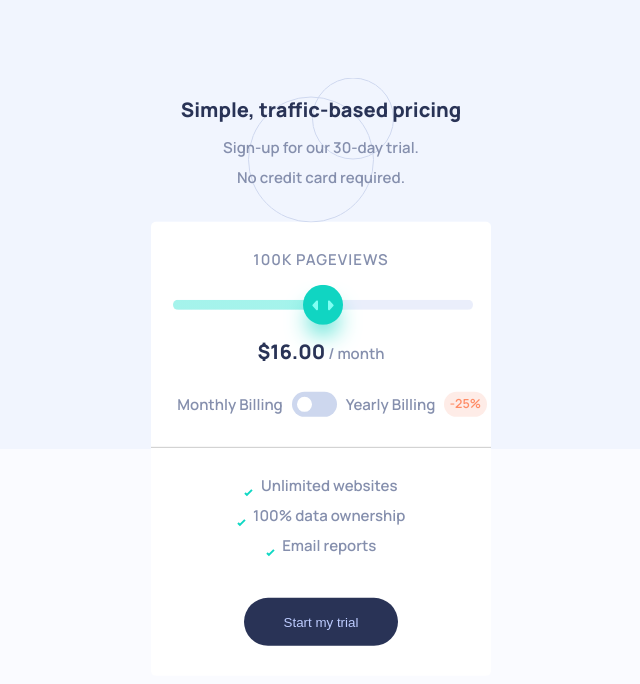
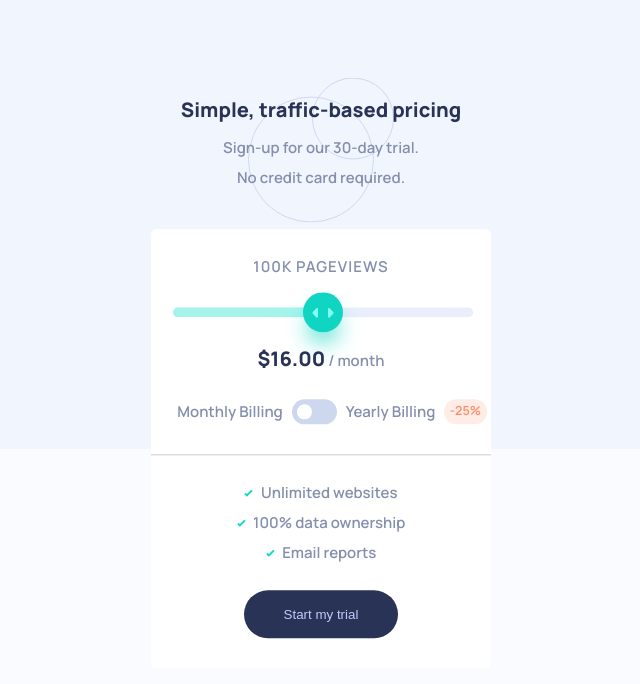
Before and after one commit to nicyuvi/interactive-pricing-component-solution, a React (Create React App) app: page / in a window 1280 px wide. Shown: the top 684 px of the page, without its empty margins (319-959 px from the left). Built offline with nearby package versions, Linux system fonts and the light colour scheme.

Commit message:
Fix footer text spacing

```diff
--- a/src/App/FooterText.js
+++ b/src/App/FooterText.js
@@ -4,16 +4,16 @@ import iconCheck from '../images/icon-check.svg';
 function FooterText() {
   return (
     <>
-      <div className='footer-container__text pricing-container__group'>
-        <div className='flex-row'>
+      <div className='footer-container__text-container pricing-container__group'>
+        <div className='footer-container__text flex-row'>
           <img src={iconCheck} alt='check icon' />
           <p>Unlimited websites</p>
         </div>
-        <div className='flex-row'>
+        <div className='footer-container__text flex-row'>
           <img src={iconCheck} alt='check icon' />
           <p>100% data ownership</p>
         </div>
-        <div className='flex-row'>
+        <div className='footer-container__text flex-row'>
           <img src={iconCheck} alt='check icon' />
           <p>Email reports</p>
         </div>
--- a/src/index.css
+++ b/src/index.css
@@ -378,8 +378,12 @@ input[type='range']::-webkit-slider-thumb {
   width: 200px;
 }
 
-.footer-container p {
-  margin: 0 0 1em 0.5em;
+.footer-container__text {
+  margin-bottom: 1em;
+}
+
+.footer-container__text p {
+  margin-left: 0.5em;
 }
 /* ?FooterText */
 
@@ -450,7 +454,7 @@ input[type='range']::-webkit-slider-thumb {
     width: 100%;
   }
 
-  .footer-container__text {
+  .footer-container__text-container {
     grid-area: 1 / 2 / 2 / 4;
     margin: 0;
   }
```
